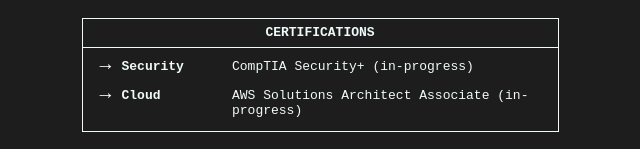
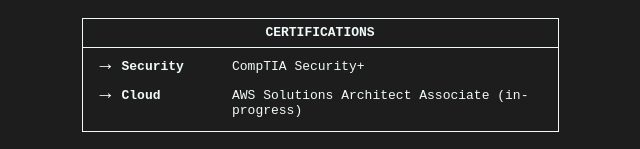
Before and after one commit to ivpaul/aws-static-portfolio, a plain HTML site: page about.html in a window 1280 px wide. Shown: the part 304-453 px from the top of the page, without its empty margins (320-960 px from the left). Drawn offline with Linux system fonts and the light colour scheme.

Commit message:
Passed Sec+ Certification

```diff
--- a/about.html
+++ b/about.html
@@ -58,7 +58,7 @@
             <ul>
                 <li onclick="highlightTemporary(this)">
                     <span class="category">Security</span>
-                    <span class="details">CompTIA Security+ (in-progress)</span>
+                    <span class="details">CompTIA Security+</span>
                 </li>
                 <!-- <li onclick="highlightTemporary(this)">
                     <span class="category">Networking</span>
```
